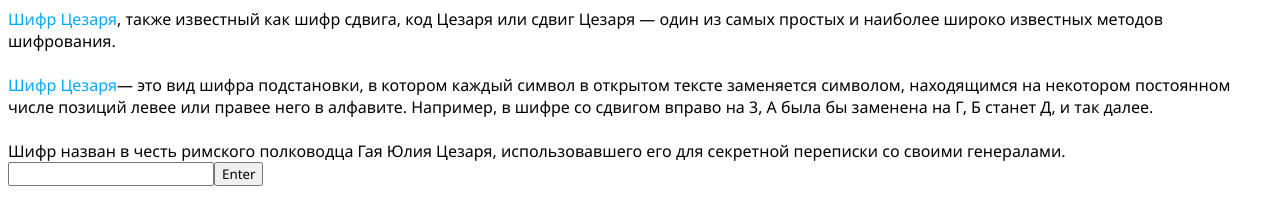
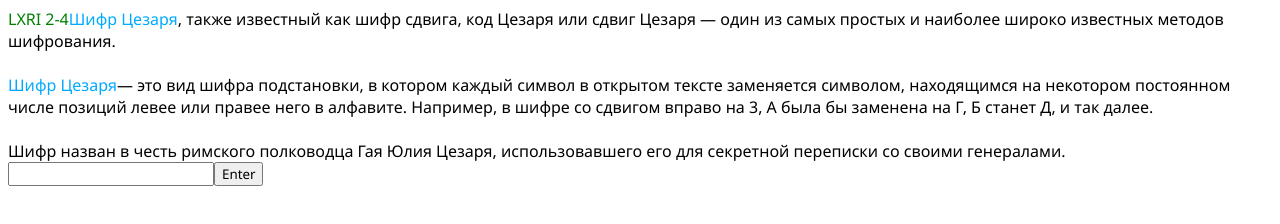
Before and after one commit to Leftin/quest, a plain HTML site: page index.html in a window 1280 px wide. Drawn offline with Linux system fonts and the light colour scheme.

Commit message:
adding text

```diff
--- a/index.html
+++ b/index.html
@@ -8,6 +8,7 @@
 		<title>LXRI 2-4</title>
 	</head>
 	<body>
+		<div style="float:left;" class="two">LXRI 2-4</div>
 		<div style='float:left;' class="green">Шифр Цезаря</div>, также известный 	как шифр сдвига, код Цезаря или сдвиг Цезаря — один из самых простых и наиболее широко известных методов шифрования.
 		<br>
 		<br>
--- a/style.css
+++ b/style.css
@@ -4,3 +4,6 @@
 * {
 	font-family: Segoe UI;
 }
+.two{
+	color: green;
+}
```
